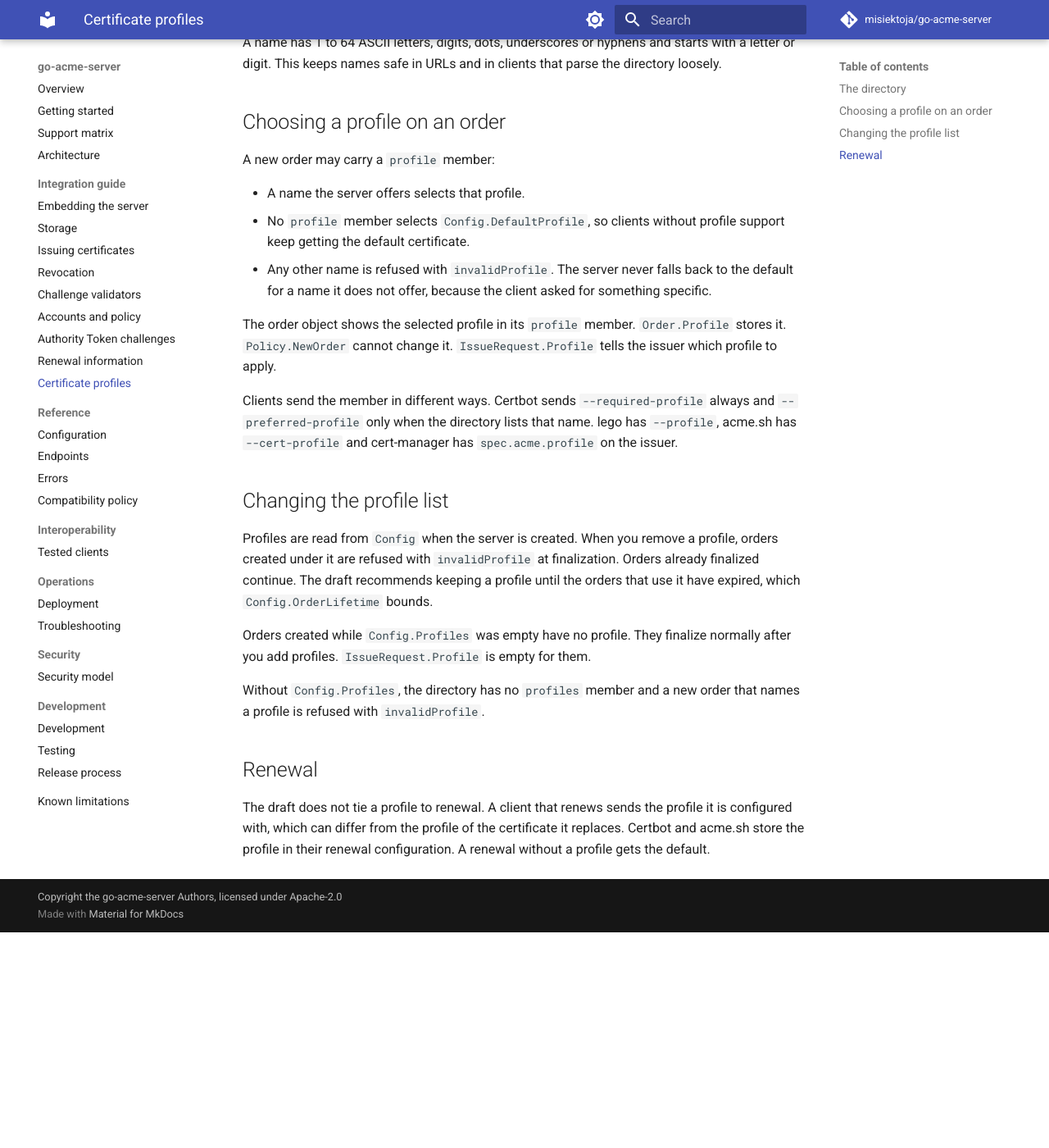
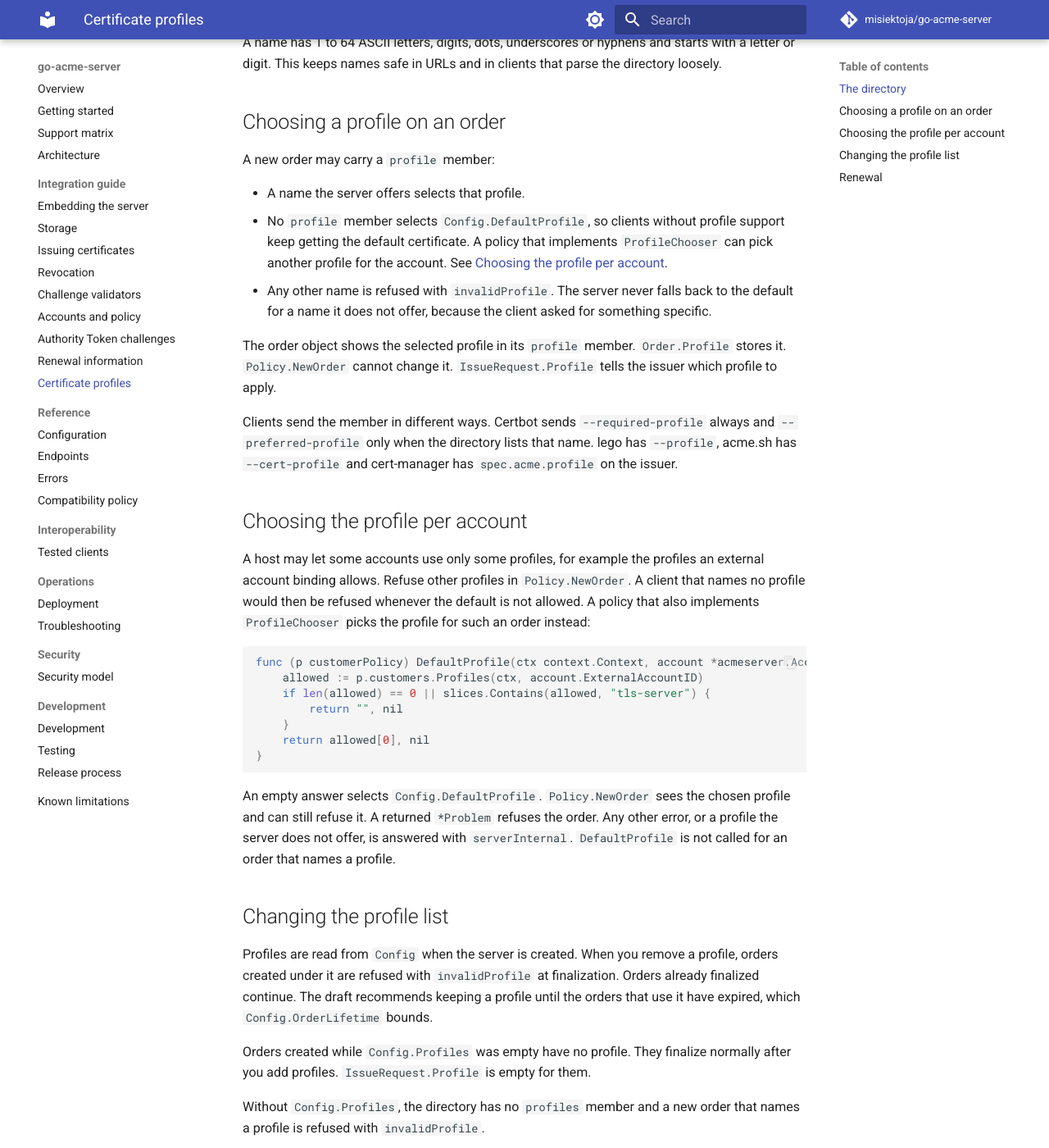
Before and after one commit to misiektoja/go-acme-server, an MkDocs documentation site: the page built from docs/guide/certificate-profiles.md, in a window 1280 px wide and 1400 px high, scrolled down 844 px. Shown: the whole window at 82% size. Built offline with MkDocs 1.6.1 and Material for MkDocs 9.7.7, drawn with Linux system fonts in a browser that asks for light colours; comment, search, counter and statistics services are not loaded; before the commit the page ends 1981 px from its top, so only the background shows below that.

Commit message:
docs: describe profile choice per account

````diff
--- a/docs/guide/certificate-profiles.md
+++ b/docs/guide/certificate-profiles.md
@@ -44,7 +44,8 @@ A new order may carry a `profile` member:
 
 * A name the server offers selects that profile.
 * No `profile` member selects `Config.DefaultProfile`, so clients without profile support keep
-  getting the default certificate.
+  getting the default certificate. A policy that implements `ProfileChooser` can pick another
+  profile for the account. See [Choosing the profile per account](#choosing-the-profile-per-account).
 * Any other name is refused with `invalidProfile`. The server never falls back to the default for
   a name it does not offer, because the client asked for something specific.
 
@@ -54,6 +55,28 @@ The order object shows the selected profile in its `profile` member. `Order.Prof
 Clients send the member in different ways. Certbot sends `--required-profile` always and
 `--preferred-profile` only when the directory lists that name. lego has `--profile`, acme.sh has
 `--cert-profile` and cert-manager has `spec.acme.profile` on the issuer.
+
+## Choosing the profile per account
+
+A host may let some accounts use only some profiles, for example the profiles an external account
+binding allows. Refuse other profiles in `Policy.NewOrder`. A client that names no profile would
+then be refused whenever the default is not allowed. A policy that also implements
+`ProfileChooser` picks the profile for such an order instead:
+
+```go
+func (p customerPolicy) DefaultProfile(ctx context.Context, account *acmeserver.Account) (string, error) {
+	allowed := p.customers.Profiles(ctx, account.ExternalAccountID)
+	if len(allowed) == 0 || slices.Contains(allowed, "tls-server") {
+		return "", nil
+	}
+	return allowed[0], nil
+}
+```
+
+An empty answer selects `Config.DefaultProfile`. `Policy.NewOrder` sees the chosen profile and can
+still refuse it. A returned `*Problem` refuses the order. Any other error, or a profile the server
+does not offer, is answered with `serverInternal`. `DefaultProfile` is not called for an order that
+names a profile.
 
 ## Changing the profile list
 
````
Also changed, not shown: docs/architecture.md (+7 -6 lines), docs/reference/configuration.md (+1 -1 lines).
